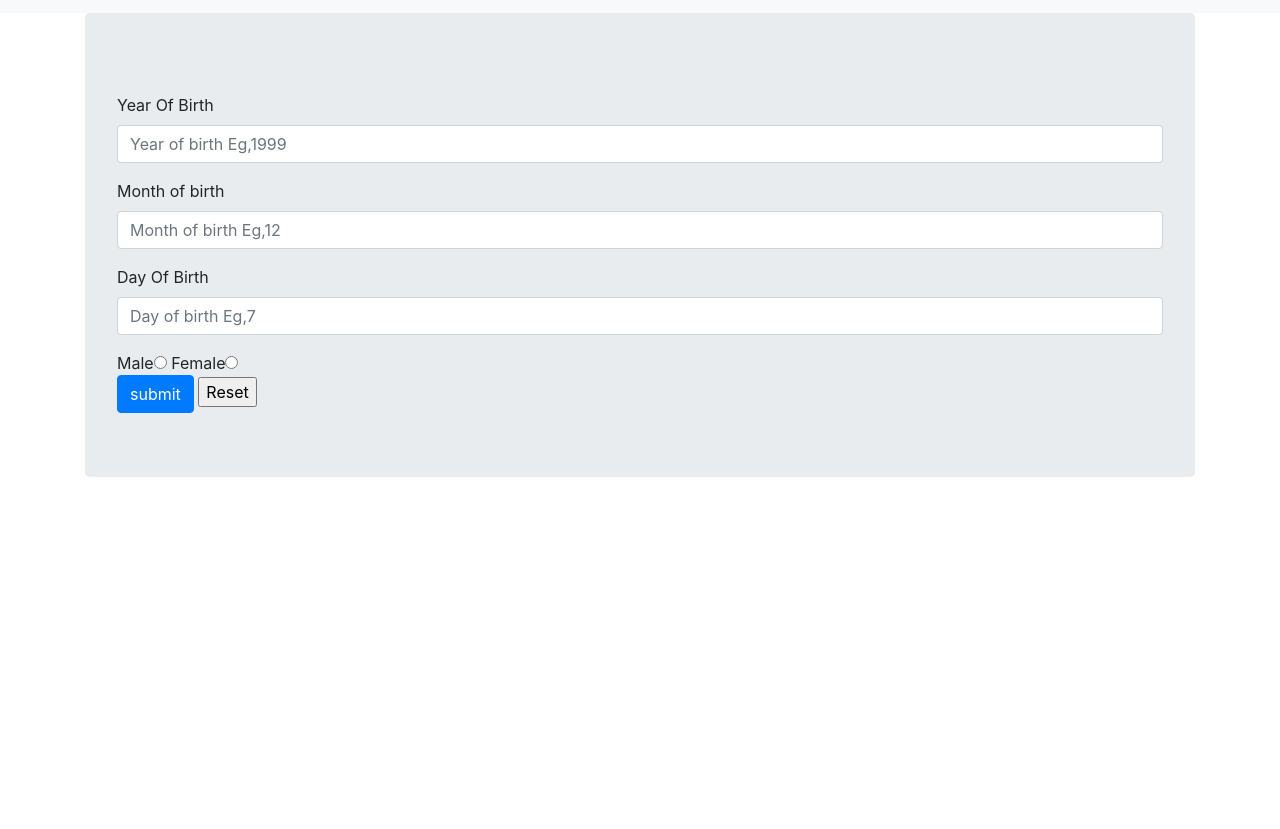
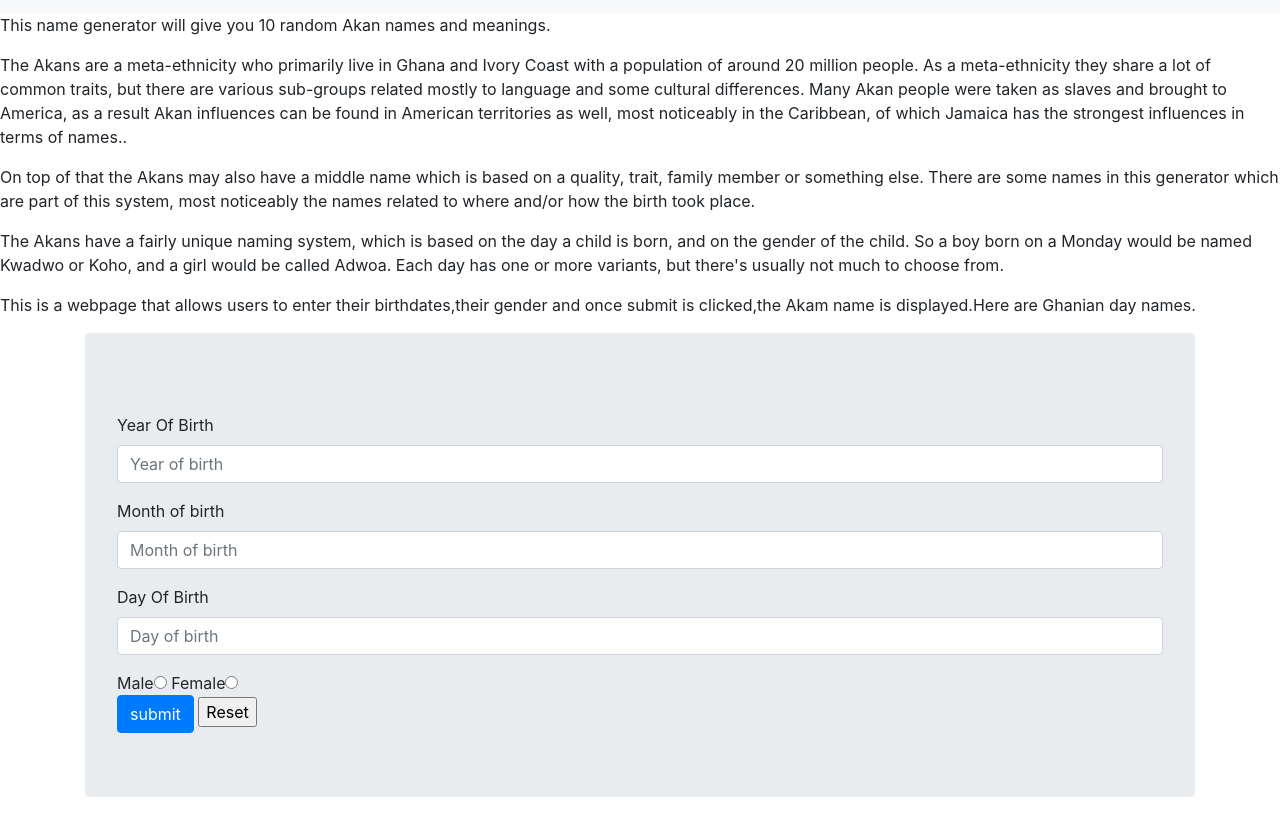
Before and after one commit to jasongithui/wk2-ip, a plain HTML site: page index.html in a window 1280 px wide. Shown: the part 59-888 px from the top of the page. Before the commit the page ends 800 px from the top, so only its background shows below. Drawn offline with Linux system fonts and the light colour scheme.

Commit message:
add paragraphs

```diff
--- a/index.html
+++ b/index.html
@@ -7,7 +7,7 @@
     <link rel="icon" type="g.png" href="css/images/g.png">
     <link href="css/styles.css" rel="stylesheet" type="text/css">
     <link href="bs/bootstrap.css" rel="stylesheet" type="text/css">
-    <script src="javascript/scripts.js"></script>
+    <script src="javascript/script.js"></script>
 </head>
 <body>
     <nav class="navbar navbar-expand-md navbar-light bg-light sticky-top">
@@ -32,6 +32,16 @@
      </div>
   </nav>
 
+  <p>This name generator will give you 10 random Akan names and meanings.</p>
+</div>
+   <p> The Akans are a meta-ethnicity who primarily live in Ghana and Ivory Coast with a population of around 20 million people. As a meta-ethnicity they share a lot of common traits, but there are various sub-groups related mostly to language and some cultural differences.
+ Many Akan people were taken as slaves and brought to America, as a result Akan influences can be found in American territories as well, most noticeably in the Caribbean, of which Jamaica has the strongest influences in terms of names..</p>
+ <p>On top of that the Akans may also have a middle name which is based on a quality, trait, family member or something else. There are some names in this generator which are part of this system, most noticeably the names related to where and/or how the birth took place.</p>
+ <p>The Akans have a fairly unique naming system, which is based on the day a child is born, and on the gender of the child. So a boy born on a Monday would be named Kwadwo or Koho, and a girl would be called Adwoa. Each day has one or more variants, but there's usually not much to choose from.</p>
+ <p>This is a webpage that allows users to enter their birthdates,their gender and once submit is clicked,the Akam
+     name is displayed.Here are Ghanian day names.</p>
+
+
 
 
 
@@ -48,15 +58,15 @@
        </div>
            <div class="form-group">
               <label for="year">Year Of Birth</label>
-                 <input type="number" class="form-control" id="year" min="1" placeholder="Year of birth Eg,1999" required>
+                 <input type="number" class="form-control" id="year" min="1" placeholder="Year of birth" required>
             </div>
                  <div class="form-group">
                    <label for="month">Month of birth</label>
-                      <input type="number" class="form-control" id="month" min="1" placeholder="Month of birth Eg,12" required>
+                      <input type="number" class="form-control" id="month" min="1" placeholder="Month of birth" required>
                  </div>
                    <div class="form-group">
                         <label for="day">Day Of Birth</label>
-                             <input type="number" class="form-control" min="1" id="day" placeholder="Day of birth Eg,7" required>
+                             <input type="number" class="form-control" min="1" id="day" placeholder="Day of birth" required>
                    </div>
                       <div id="gender"  class="checkbox">
                             Male<input type="radio" value="male" id="male" name="gender">
--- a/javascript/script.js
+++ b/javascript/script.js
@@ -24,7 +24,7 @@ function ghanaName(){
         alert("Please enter your gender!");
     }
     else if (male.checked == true){
-        result.innerHTML = "Your Ghanaian name is " + maleNames[birthDay] +  " since you were born on a " + days[birthDay];
+        alert("Your Ghanaian name is " + maleNames[birthDay] +  " since you were born on a " + days[birthDay]);
     }
     else if (female.checked == true){
         result.innerHTML = "Your Ghanaian name is " + femaleNames[birthDay] +  " since you were born on a " + days[birthDay];
```
